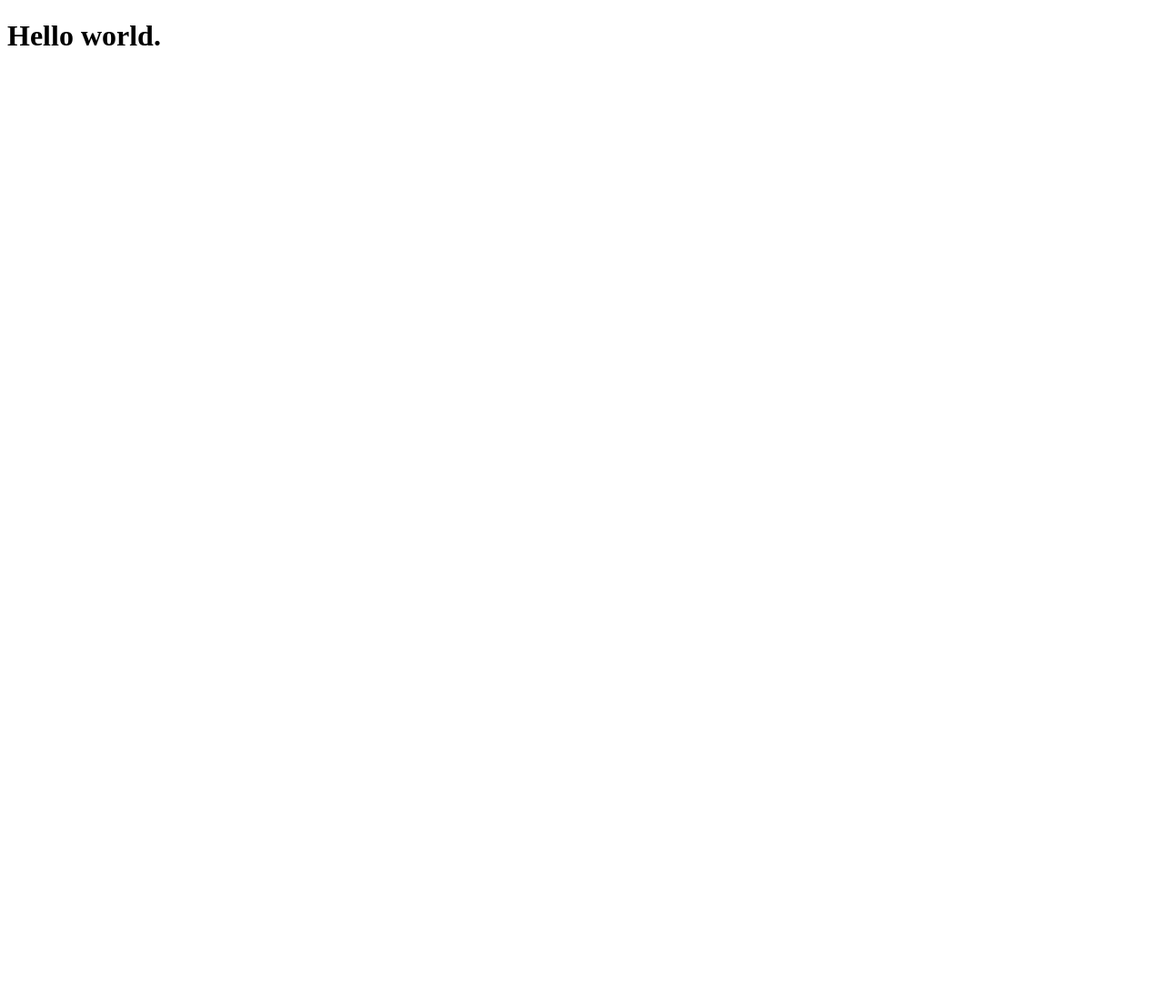
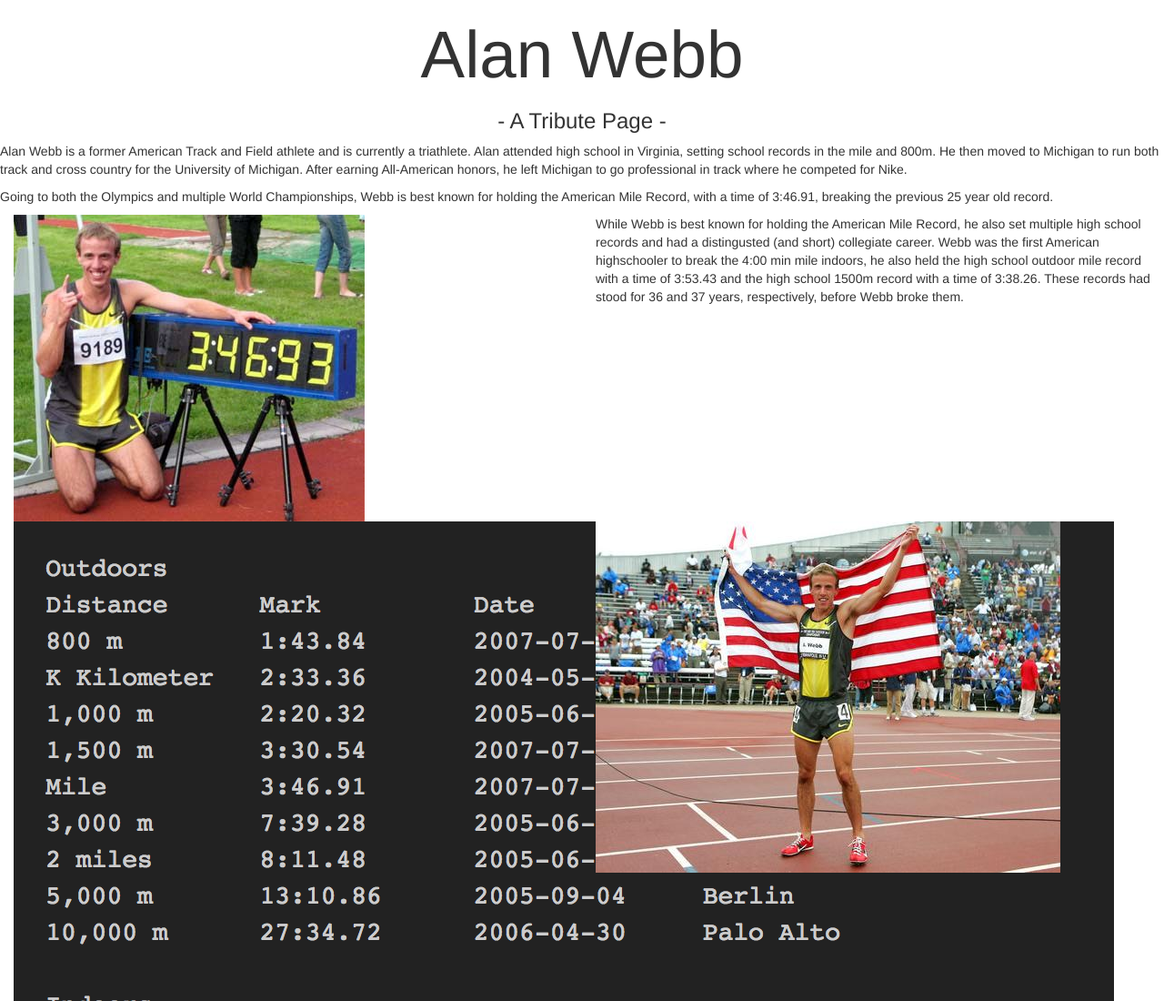
Before and after one commit to mcleczi/TributePage, a plain HTML site: page index.html in a window 1280 px wide. Shown: the top 1100 px of the page at 91% size. Before the commit the page ends 800 px from the top, so only its background shows below. Drawn offline with nearby package versions, Linux system fonts and the light colour scheme.

Commit message:
added initial content

```diff
--- a/index.html
+++ b/index.html
@@ -1,8 +1,110 @@
 <!DOCTYPE html>
 <html>
-<head>
+
+<head class="header">
+    <link rel="stylesheet" href="styles.css">
+    <link rel="stylesheet" href="https://maxcdn.bootstrapcdn.com/bootstrap/3.3.7/css/bootstrap.min.css">
 </head>
-<body>
-  <h1>Hello world.<h1>
-</body>
+
+<div class="back">
+<div class="container-fluid">
+  <div class="text-center header">
+    <h1 style="font-size: 5.2em;">Alan Webb</h1>
+    <h3> - A Tribute Page - </h3>
+  </div>
+
+  <div class="row bio">
+    <p> Alan Webb is a former American Track and Field athlete and is currently a triathlete.
+      Alan attended high school in Virginia, setting school records in the mile and 800m. He then
+      moved to Michigan to run both track and cross country for the University of Michigan.
+      After earning All-American honors, he left Michigan to go professional in track where he competed for Nike. </p>
+      Going to both the Olympics and multiple World Championships, Webb is best known for holding the
+      American Mile Record, with a time of 3:46.91, breaking the previous 25 year old record. </p>
+  </div>
+
+  <div class="row accomplish">
+
+      <div class="col-sm-6">
+        <img id="image3" src="pix/Alan-Webb-American-Record.jpg">
+      </div>
+
+      <div class="col-sm-6">
+        <p> While Webb is best known for holding the American Mile Record, he also set multiple high school
+            records and had a distingusted (and short) collegiate career. Webb was the first American highschooler
+            to break the 4:00 min mile indoors, he also held the high school outdoor mile record with a time of 3:53.43 and
+            the high school 1500m record with a time of 3:38.26. These records had stood for 36 and 37 years, respectively,
+            before Webb broke them.</p>
+      </div>
+  </div>
+
+  <div class="row best">
+    <!-- <div class=" col-sm-6 image2">
+      <div class="row">
+        <img src="pix/alanwebbtrack.png">
+      </div>
+      <div class="row">
+        <img src="pix/alanwebbxc.png">
+      </div>
+    </div> -->
+    <div class=" col-sm-6 image1">
+        <img src="pix/alanwebbtimes.png">
+      </div>
+    <!-- <div class="col-sm-6">
+      <p>
+Outdoors
+Distance      Mark          Date           Location
+800 m         1:43.84	    2007-07-28	   Heusden
+K Kilometer   2:33.36	    2004-05-09	   Fredericksburg VA
+1,000 m	      2:20.32	    2005-06-11	   New York City
+1,500 m	      3:30.54	    2007-07-06	   Paris
+Mile          3:46.91	    2007-07-21	   Brasschaat
+3,000 m	      7:39.28	    2005-06-04	   Eugene
+2 miles	      8:11.48	    2005-06-04	   Eugene
+5,000 m	      13:10.86      2005-09-04	   Berlin
+10,000 m      27:34.72	    2006-04-30	   Palo Alto
+
+Indoors
+Distance      Mark          Date           Location
+1,000 m	      2:23.68	    2001-03-03	   VA AAA Championships
+1,500 m	      3:41.93	    2004-02-14	   Fayetteville, Arkansas
+Mile          3:55.18	    2007-01-27	   Boston(Boston Indoor Games)
+3,000 m	      7:47.19	    2005-01-28	   BU Invitational
+2 miles	      8:45.19	    2001-03-11	   Nike Indoor Classic
+      </p>
+    </div> -->
+
+
+
+    <div class="col-sm-6">
+      <img id="image" src="pix/alanwebbflag.jpg">
+    </div>
+  </div>
+
+  <div class="row other">
+      <div class="col-sm-6">
+          <img id="image3" src="pix/alanwebbnorm.jpg">
+      </div>
+      <div class="col-sm-6">
+          <p> After setting 3 high school national records, Webb went on to run All American at University of Michigan.
+            He won several meets, running season best times of 23:19.9 in the 8k (4.97 miles) and then going on to win the
+            Big Ten championship 1500m (3:49.27) and placing 4th in the 1500m at Nationals (3:43.23). Webb then left U of M
+            to turn professional.</p>
+          <p> Webb's other professional achievements include winning 3 national titles, going to the Olympics once, and setting
+          the American 2 Mile record. </p>
+          <p> Today, Webb is a volunteer assistant coach at Portland State University for cross country</p>
+      </div>
+  </div>
+
+  <div class="row text-center">
+    <iframe width="50%" height="315px" src="https://www.youtube.com/embed/7aTRTvo2ouo"></iframe>
+  </div>
+
+</div>
+</div>
+
+<footer class="foot">
+  <h5 style="margin-top: 0px; margin-bottom: 0px;">
+    This site was designed and written by Michael Leczinsky for Comm395</h5>
+</footer>
+
 </html>
```
